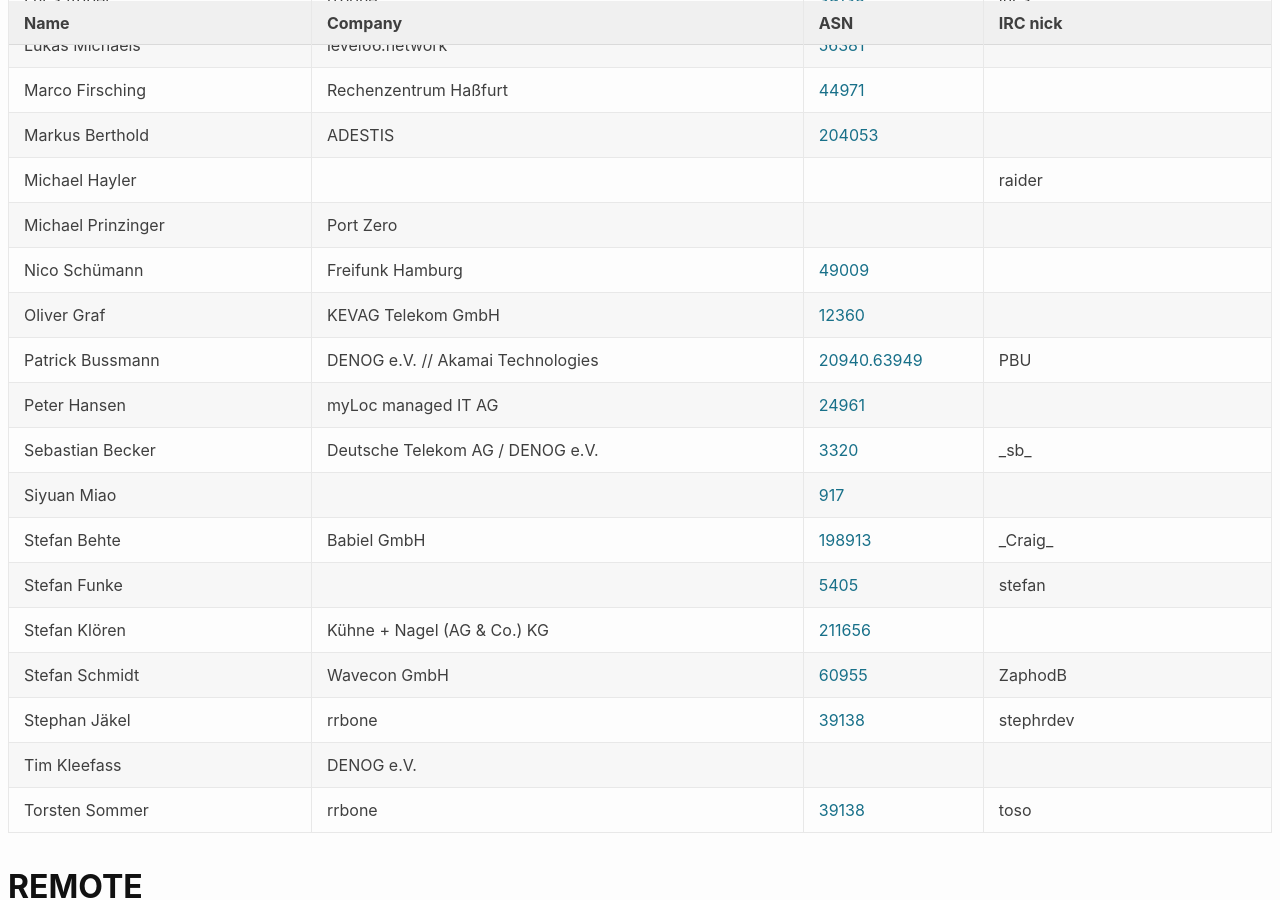
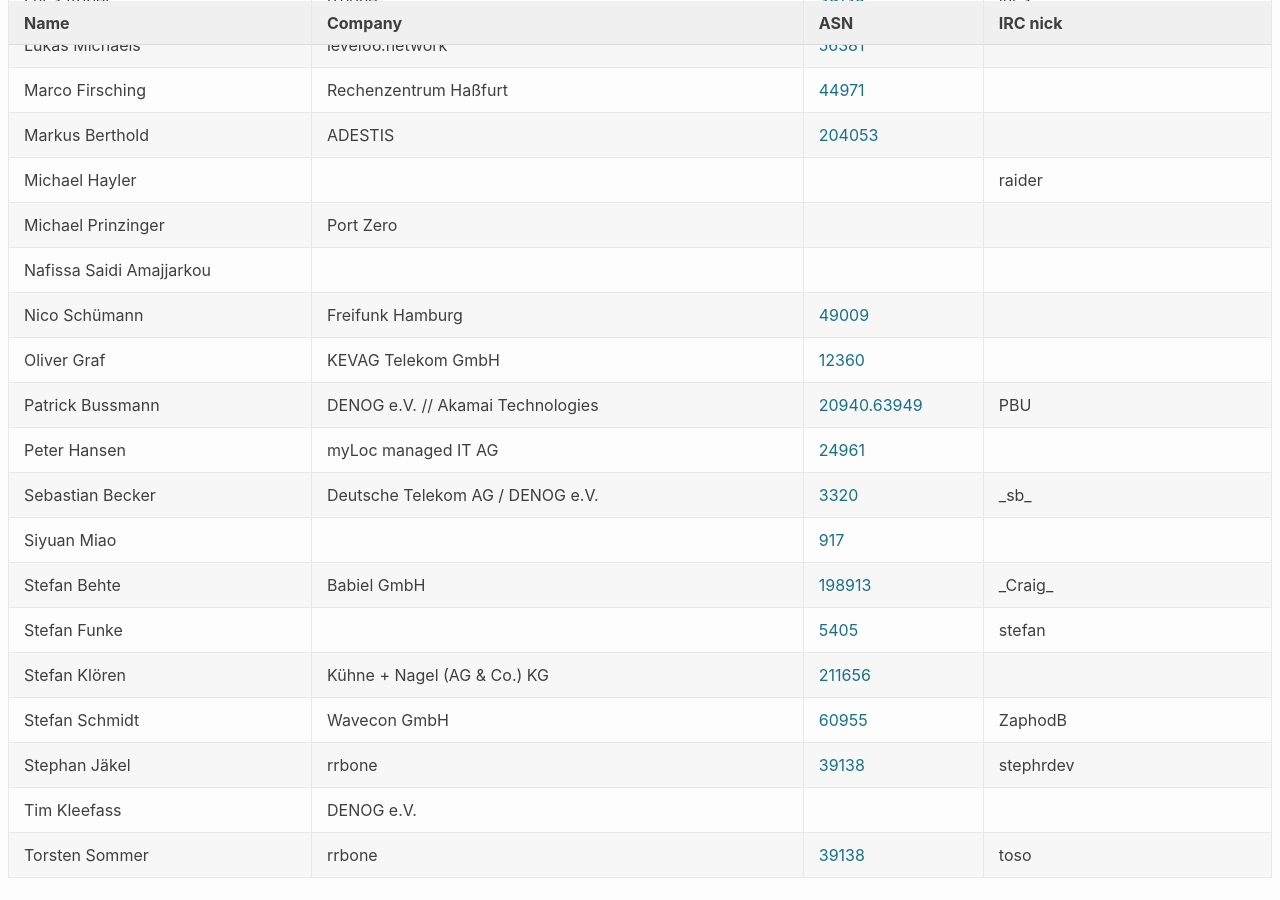
Before and after one commit to denog/pretix-attendeelist, a Jekyll site: the page built from denog15/index.md, in a window 1280 px wide and 900 px high, scrolled down 1009 px. Built offline with Jekyll 4.4.1, drawn with Linux system fonts in a browser that asks for light colours.

Commit message:
Latest data: Mon Jul 17 15:10:29 UTC 2023

```diff
--- a/_data/attendees_denog15_onsite.json
+++ b/_data/attendees_denog15_onsite.json
@@ -144,6 +144,12 @@
     "asn": null
   },
   {
+    "name": "Nafissa Saidi Amajjarkou",
+    "company": null,
+    "irc": null,
+    "asn": null
+  },
+  {
     "name": "Nico Schümann",
     "company": "Freifunk Hamburg",
     "irc": null,
```
